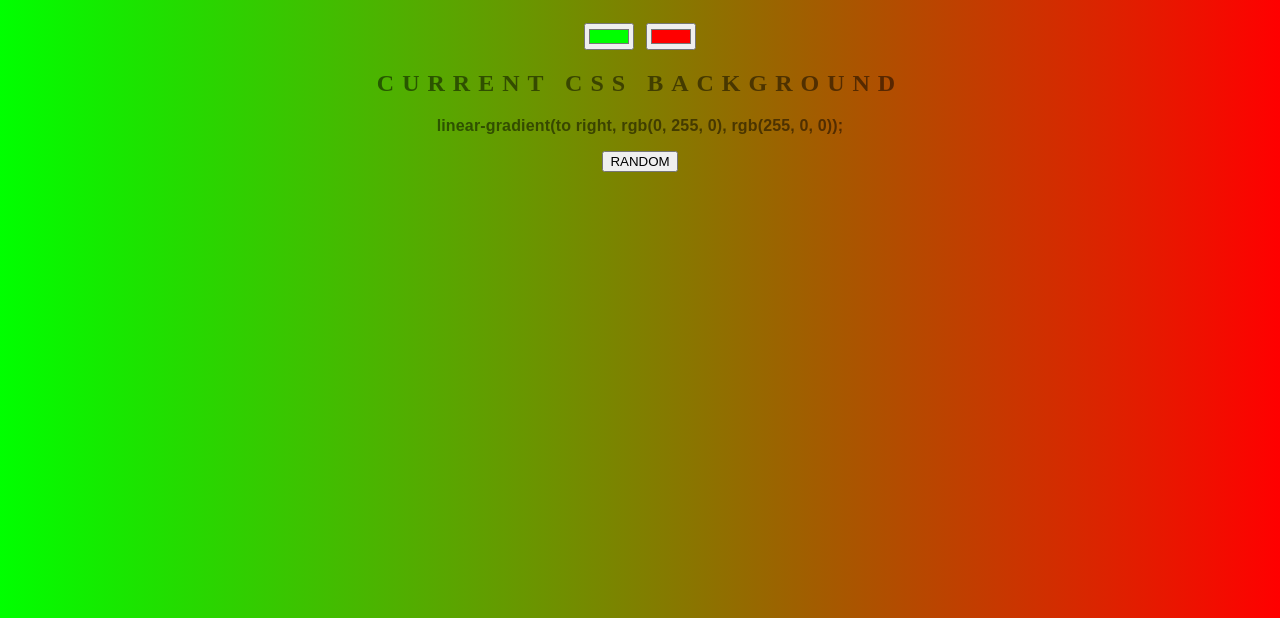
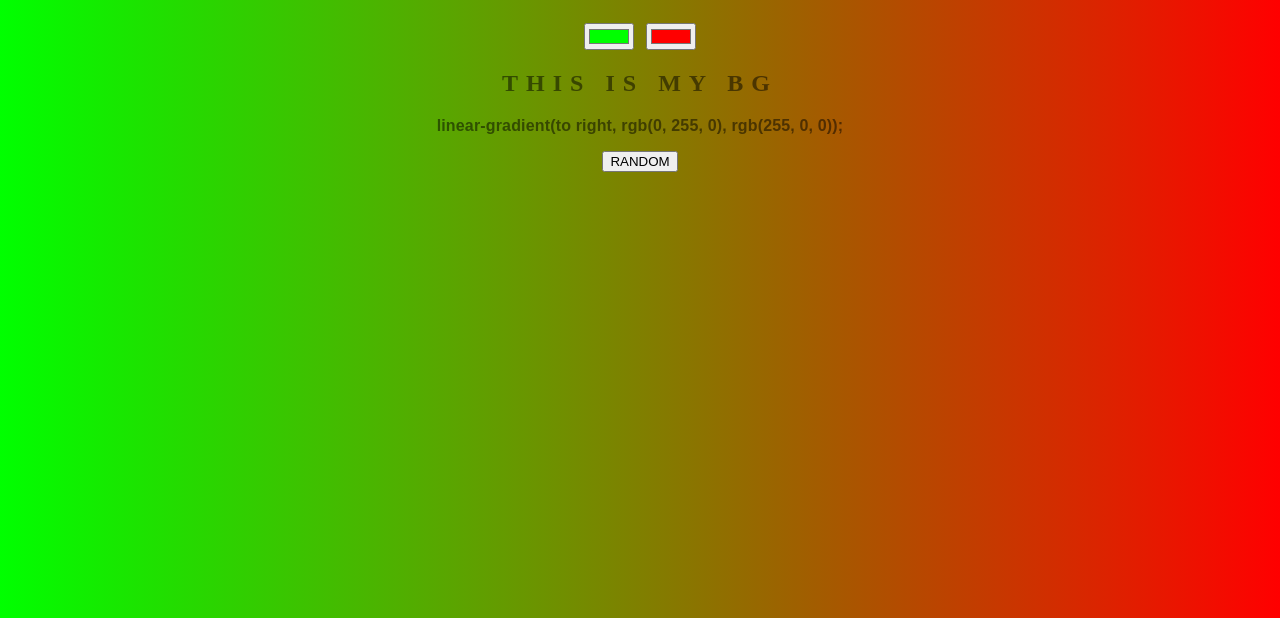
Before and after one commit to lucyd133/background-generator, a plain HTML site: page index.html in a window 1280 px wide. Shown: the part 182-800 px from the top of the page. Drawn offline with Linux system fonts and the light colour scheme.

Commit message:
changing text

```diff
--- a/index.html
+++ b/index.html
@@ -9,7 +9,7 @@
 	<h1>Background Generator</h1>
 	<input class="color1" type="color" name="color1" value="#00ff00">
 	<input class="color2" type="color" name="color2" value="#ff0000">
-	<h2>Current CSS Background</h2>
+	<h2> This is my bg </h2>
 	<h3></h3>
 	<button id="random"> RANDOM </button>
 	<script type="text/javascript" src="script.js" ></script>
```
